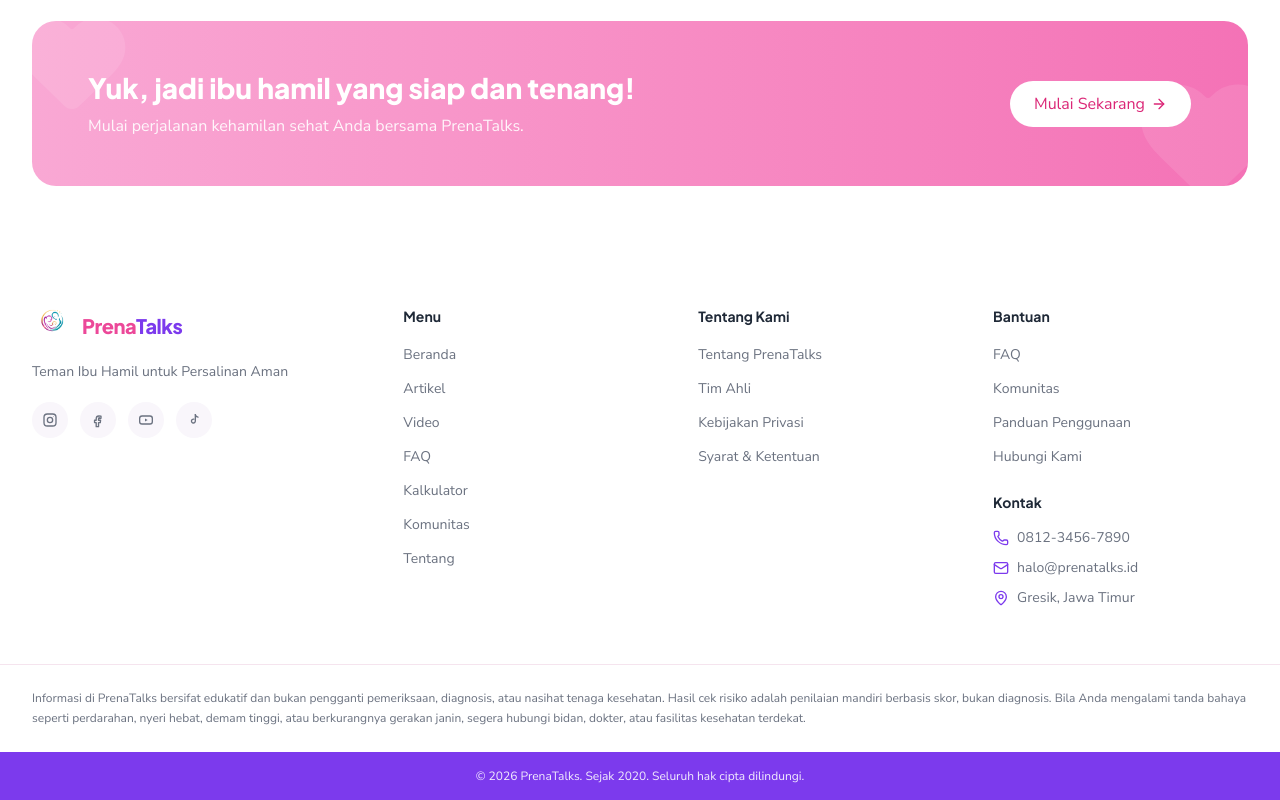
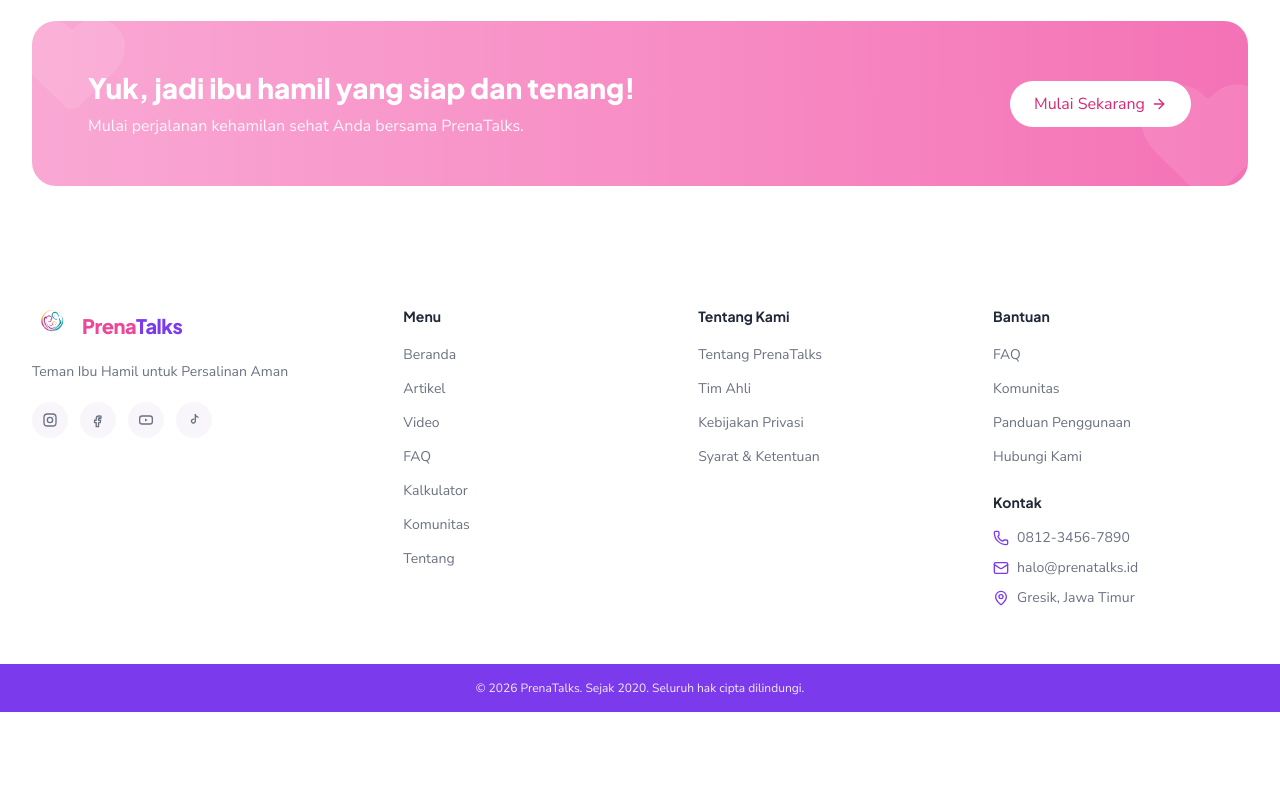
Before and after one commit to ammarwj/prenatalks, a Next.js app in the folder web/: page / in a window 1280 px wide. Shown: the part 2197-2997 px from the top of the page. After the commit the page ends 2909 px from the top, so only its background shows below. Built offline with nearby package versions, Linux system fonts and the light colour scheme; no server answers.

Commit message:
refactor: remove medical disclaimer from footer

```diff
--- a/web/components/shared/footer.tsx
+++ b/web/components/shared/footer.tsx
@@ -127,17 +127,10 @@ export function Footer() {
         </div>
       </div>
 
-      {/* Disclaimer medis wajib PRD §12.4 — tampil di footer seluruh situs. */}
-      <div className="border-t border-border">
-        <p className="mx-auto max-w-7xl px-4 sm:px-6 lg:px-8 py-6 text-xs leading-relaxed text-muted-foreground">
-          {RISK_DISCLAIMER_TEXT}
-        </p>
-      </div>
-
       <div className="bg-brand-purple">
         <p className="mx-auto max-w-7xl px-4 sm:px-6 lg:px-8 py-4 text-center text-xs text-white/90">
-          &copy; {new Date().getFullYear()} PrenaTalks. Sejak 2020. Seluruh
-          hak cipta dilindungi.
+          &copy; {new Date().getFullYear()} PrenaTalks. Sejak 2020. Seluruh hak
+          cipta dilindungi.
         </p>
       </div>
     </footer>
```
